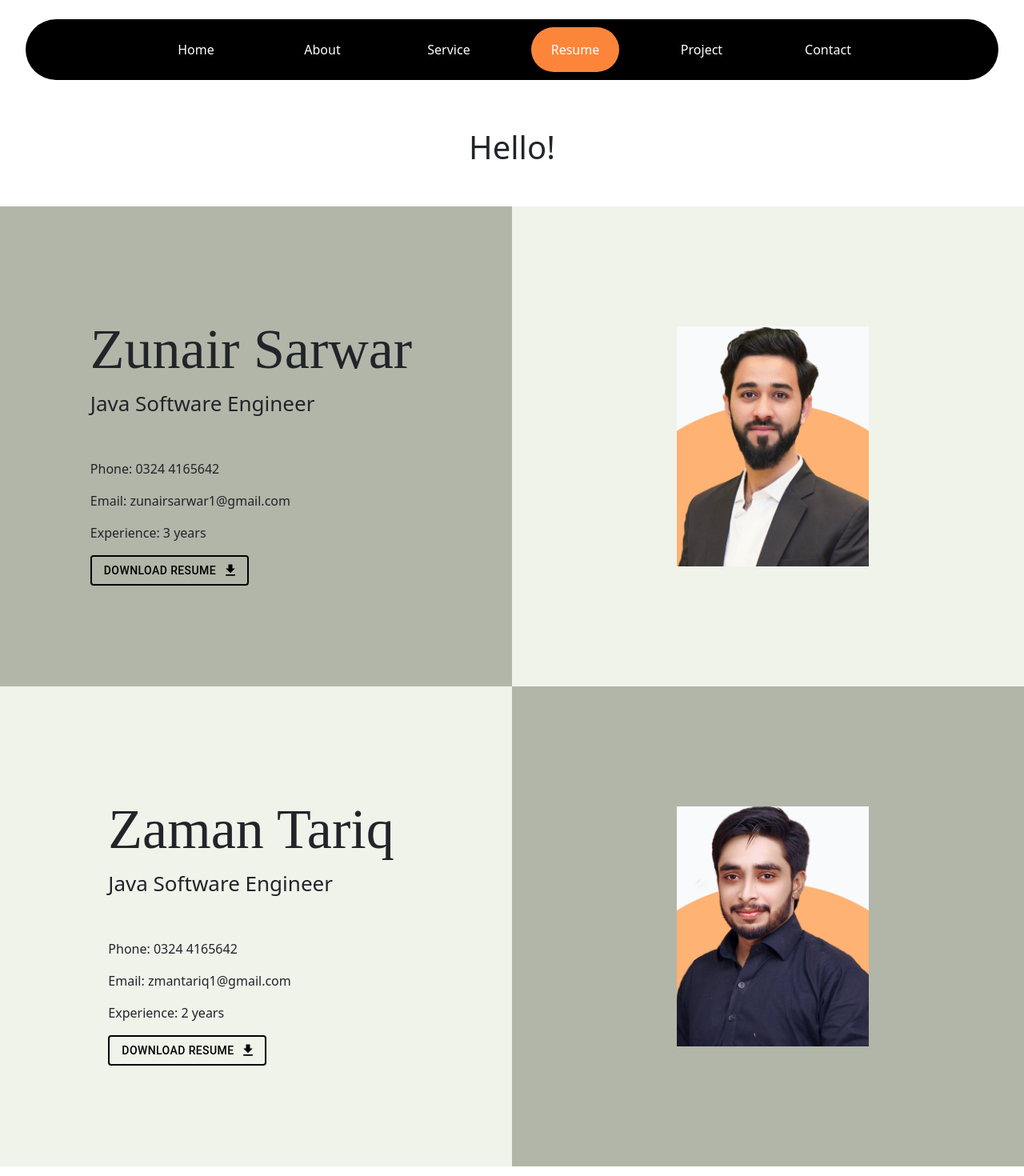
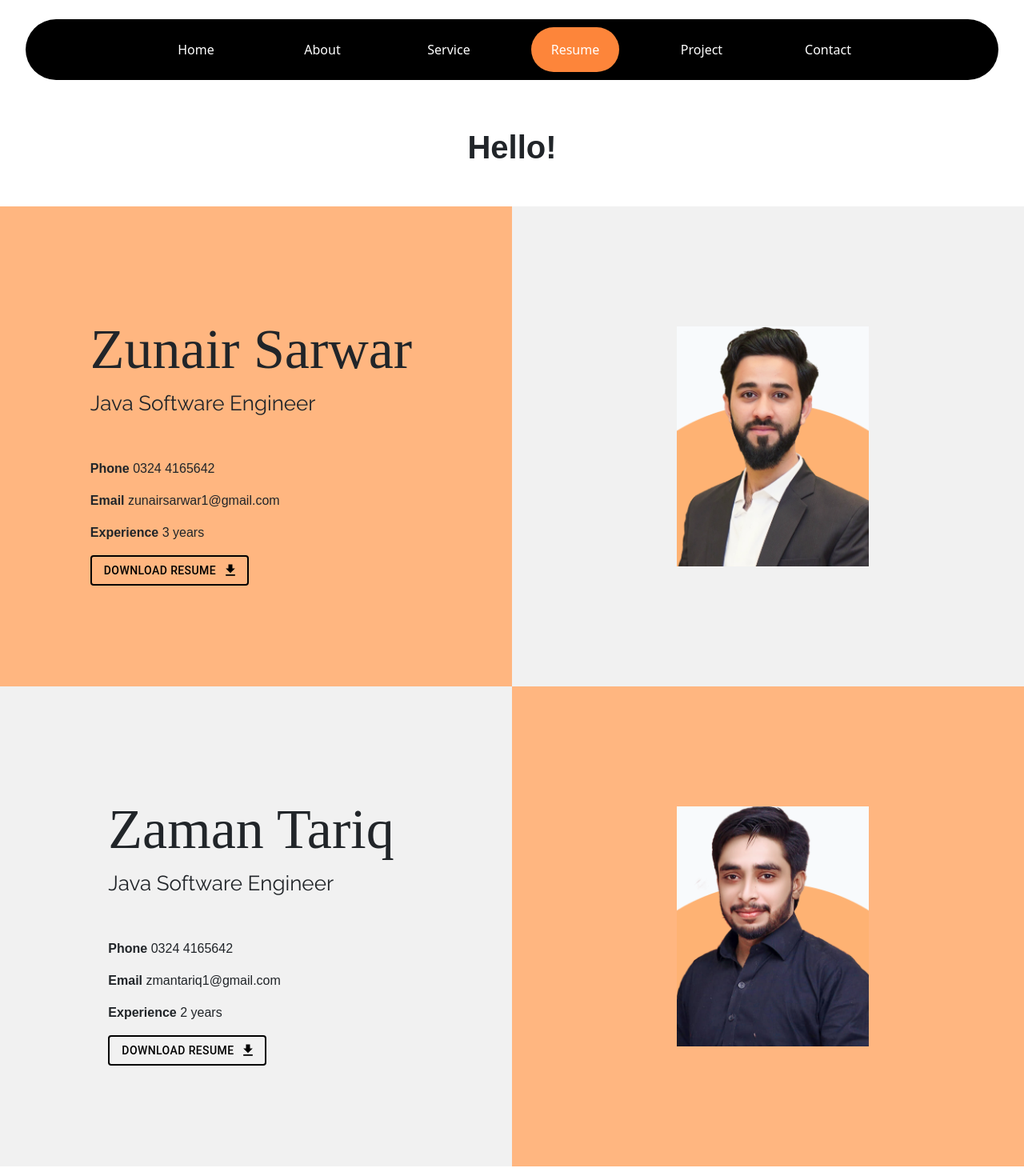
Before and after one commit to Zunairzz/Porfolio, a React (Create React App) app in the folder frontend/: page /resume in a window 1280 px wide. Shown: the top 1470 px of the page at 80% size. Built offline with nearby package versions, Linux system fonts and the light colour scheme.

Commit message:
- Fix resume page

```diff
--- a/frontend/public/index.html
+++ b/frontend/public/index.html
@@ -2,6 +2,9 @@
 <html lang="en">
   <head>
     <meta charset="utf-8" />
+    <link rel="preconnect" href="https://fonts.googleapis.com">
+    <link rel="preconnect" href="https://fonts.gstatic.com" crossorigin>
+    <link href="https://fonts.googleapis.com/css2?family=Raleway:ital,wght@0,100..900;1,100..900&display=swap" rel="stylesheet">
     <link rel="icon" href="%PUBLIC_URL%/favicon.ico" />
     <meta name="viewport" content="width=device-width, initial-scale=1" />
     <meta name="theme-color" content="#000000" />
--- a/frontend/src/css/about.css
+++ b/frontend/src/css/about.css
@@ -1,5 +1,19 @@
 .parent {
     margin-top: 10rem;
+}
+
+.parent h1 {
+    font-family: "Mulish", sans-serif;
+    font-optical-sizing: auto;
+    font-weight: bold;
+    font-style: normal;
+}
+
+.parent p {
+    font-family: "Mulish", sans-serif;
+    font-optical-sizing: auto;
+    font-weight: inherit;
+    font-style: normal;
 }
 
 .team-heading {
--- a/frontend/src/css/resume.css
+++ b/frontend/src/css/resume.css
@@ -1,5 +1,12 @@
 .resume-parent {
     margin-top: 10rem;
+}
+
+.resume-parent h1 {
+    font-family: "Mulish", sans-serif;
+    font-optical-sizing: auto;
+    font-weight: bold;
+    font-style: normal;
 }
 
 .resume-title {
@@ -10,11 +17,22 @@
 
 .resume-sub-title {
     font-size: 26px;
+    font-family: "Raleway", serif;
+    font-optical-sizing: auto;
+    font-weight: inherit;
+    font-style: normal;
     margin-top: -20px;
 }
 
 .resume-details {
     margin-top: 50px;
+}
+
+.resume-details p {
+    font-family: "Mulish", sans-serif;
+    font-optical-sizing: auto;
+    font-weight: inherit;
+    font-style: normal;
 }
 
 .imageCol {
@@ -27,4 +45,12 @@
     .imageCol {
         display: none;
     }
+
+    .resume-title {
+        font-size: 45px;
+    }
+
+    .resume-sub-title {
+        font-size: 20px;
+    }
 }
--- a/frontend/src/pages/Resume.jsx
+++ b/frontend/src/pages/Resume.jsx
@@ -49,7 +49,7 @@
                 <h1 className="text-center">Hello!</h1>
                 <Row style={{height: '600px', marginTop: '50px'}}>
                     <Col
-                        style={{backgroundColor: '#b1b6a9'}}
+                        style={{backgroundColor: '#ffb680'}}
                         className="d-flex justify-content-center align-items-center"
                     >
                         <div style={{textAlign: 'left'}}>
@@ -57,9 +57,9 @@
                             <p className="resume-sub-title">{zunairSubTitle}</p>
 
                             <div className="resume-details">
-                                <p>Phone: {items[0].phone}</p>
-                                <p>Email: {items[0].email}</p>
-                                <p>Experience: {items[0].experience}</p>
+                                <p><b>Phone</b> {items[0].phone}</p>
+                                <p><b>Email</b> {items[0].email}</p>
+                                <p><b>Experience</b> {items[0].experience}</p>
                                 <Button
                                     variant="outlined"
                                     endIcon={<FileDownloadIcon/>}
@@ -69,7 +69,8 @@
                                         border: "2px solid black",
                                         color: 'black',
                                         '&:hover': {
-                                            backgroundColor: 'grey',  // Change background to grey on hover
+                                            border: '2px solid #AB4459',
+                                            backgroundColor: '#AB4459',  // Change background to grey on hover
                                             color: 'white',           // Change text color to white on hover
                                         },
                                         borderColor: 'grey',        // Keep the border grey
@@ -81,7 +82,7 @@
                         </div>
                     </Col>
                     <Col
-                        style={{backgroundColor: "#EFF3EA"}}
+                        style={{backgroundColor: "#f1f1f1"}}
                         className="imageCol"
                     >
                         <div style={{width: '240px', height: '300px', overflow: 'hidden', backgroundColor: "#F8FAFC"}}>
@@ -96,7 +97,7 @@
                 </Row>
                 <Row style={{height: '600px'}}>
                     <Col
-                        style={{backgroundColor: "#EFF3EA"}}
+                        style={{backgroundColor: '#f1f1f1'}}
                         className="d-flex justify-content-center align-items-center"
                     >
                         <div style={{textAlign: 'left'}}>
@@ -104,9 +105,9 @@
                             <p className="resume-sub-title"> {zamanSubTitle}</p>
 
                             <div className="resume-details">
-                                <p>Phone: {items[1].phone}</p>
-                                <p>Email: {items[1].email}</p>
-                                <p>Experience: {items[1].experience}</p>
+                                <p><b>Phone</b> {items[1].phone}</p>
+                                <p><b>Email</b> {items[1].email}</p>
+                                <p><b>Experience</b> {items[1].experience}</p>
                                 <Button
                                     variant="outlined"
                                     endIcon={<FileDownloadIcon/>}
@@ -116,7 +117,8 @@
                                         border: "2px solid black",
                                         color: 'black',
                                         '&:hover': {
-                                            backgroundColor: 'grey',  // Change background to grey on hover
+                                            border: '2px solid #AB4459',
+                                            backgroundColor: '#AB4459',  // Change background to grey on hover
                                             color: 'white',           // Change text color to white on hover
                                         },
                                         borderColor: 'grey',        // Keep the border grey
@@ -128,7 +130,7 @@
                         </div>
                     </Col>
                     <Col
-                        style={{backgroundColor: '#b1b6a9'}}
+                        style={{backgroundColor: '#ffb680'}}
                         className="imageCol"
                     >
                         <div style={{width: '240px', height: '300px', overflow: 'hidden', backgroundColor: "#F8FAFC"}}>
```
